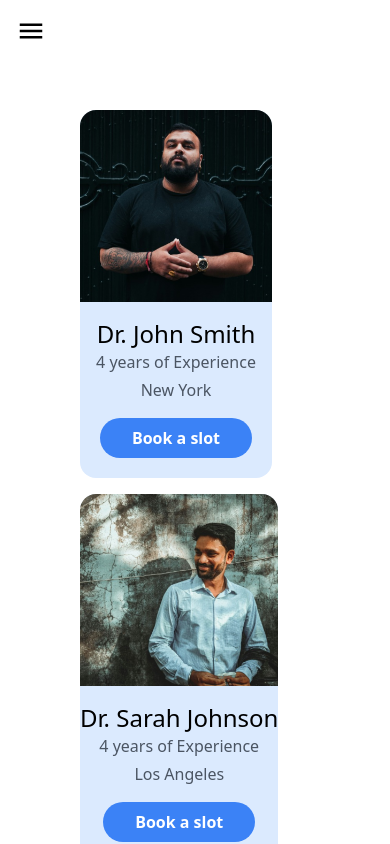
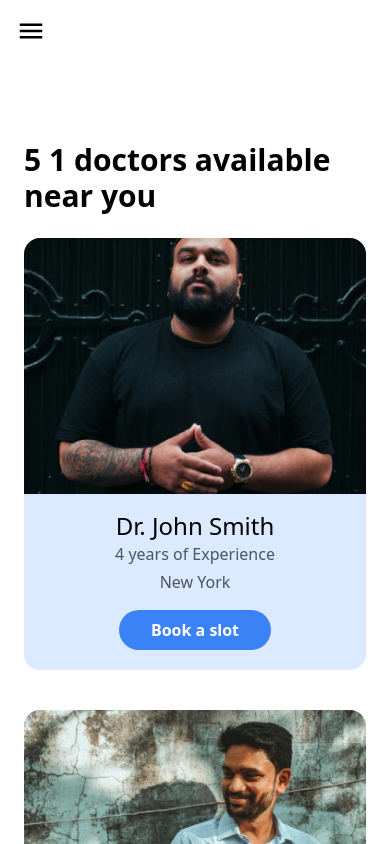
Before and after one commit to YugendarM/proppoint-client, a React (Create React App) app: page /book_appointment/1/doctors in a window 390 px wide. Shown: the top 844 px of the page. Built offline with nearby package versions, Linux system fonts and the light colour scheme; a web font is replaced by a local one.

Commit message:
Update - made DoctorsList page responsive

```diff
--- a/src/components/Appointment/DoctorList.js
+++ b/src/components/Appointment/DoctorList.js
@@ -6,8 +6,7 @@ import ProfileImgTwo from "../../assets/Images/ProfileImg2.png"
 import ProfileImgThree from "../../assets/Images/ProfileImg3.png"
 import ProfileImgFour from "../../assets/Images/ProfileImg4.png"
 import ProfileImgFive from "../../assets/Images/ProfileImg5.png"
-import DoctorImg from "../../assets/Images/ProfileImg4.png"
-import BookAppointmentNavbar from '../Navbar/BookAppointmentNavbar';
+import DoctorCard from '../Cards/DoctorCard';
 
 function DoctorList() {
 
@@ -108,47 +107,28 @@ function DoctorList() {
       window.location.href = `${docName}/time_slots`;
     }
 
+    const param = useParams();
+    console.log({param});
 
 
 
     return (
-      <div>
-      <div className="container mx-auto px-4">
-
-        <main className="mt-12">
-          <section className="flex flex-wrap items-center justify-center ">
-            <div className="w-full md:w-full px-16">
-              <div className="flex justify-center gap-4 ">
-                <div className="  rounded-2xl flex flex-wrap gap-4 ">
-                {doctorsList.map((doctor) => (
-                  <div className='bg-blue-100 flex flex-col items-center justify-center rounded-2xl'>
-                    <img
-                    src={doctor.image}
-                    alt="Jane Doe"
-                    className="w-full h-48 object-cover rounded-tr-2xl rounded-tl-2xl mb-4"
-                  />
 
 
-                      <span className="flex items-center flex-col">
-                        <h3 className="text-2xl font-medium">{doctor.name}</h3>
-                        <p className="text-gray-600 mb-1">{doctor.yearOfExperience} years of Experience</p>
-                        <p className="text-gray-600">{doctor.location}</p>
-                        <button onClick={() => {handleClick(doctor.id, doctor.name)}} className="bg-blue-500 hover:bg-blue-700 hover:bg-blue-100 mt-4 mb-5 text-white font-bold py-2 px-8 rounded-3xl">
-                        Book a slot
-
-                      </button>
-                    </span>
-                  </div>
-                    ))}
-
-                  </div>
-               </div>
-            </div>
-
-          </section>
-        </main>
-      </div>
-      </div>
+      <React.Fragment>
+        <div className='container mx-auto flex flex-col justify-center my-20 px-6 md:px-6 lg:px-52 gap-6'>
+          <div>
+            <h1 className='font-semibold text-3xl'>{doctorsList.length} {param.specializationType} doctors available near you</h1>
+          </div>
+          <div className='flex flex-wrap gap-10'>
+              {
+                doctorsList.map((doctor) => (
+                  <DoctorCard {...doctor} handleClick={handleClick}/>
+                ))
+              }
+          </div>
+        </div>
+      </React.Fragment>
   );
 }
 
--- a/src/components/Appointment/DoctorSpecialization.js
+++ b/src/components/Appointment/DoctorSpecialization.js
@@ -89,7 +89,7 @@ const DoctorSpecialization = () => {
   return (
     <React.Fragment>
       {/* <h1 className="text-3xl font-semibold">Book your Appointments...</h1> */}
-      <div className=" flex justify-center items-center md:h-[85vh] py-4">
+      <div className=" flex justify-center items-center md:h-[85vh] py-4 lg:px-64">
         <div className="w-2/5 hidden lg:flex justify-center  ">
           <img className="" src={doctor} style={{ width: "150px" }} />
         </div>
--- /dev/null
+++ b/src/components/Cards/DoctorCard.js
@@ -0,0 +1,26 @@
+import React from 'react'
+
+const DoctorCard = ({ handleClick , ...doctor } ) => {
+  return (
+    <div className='bg-blue-100 w-full md:w-[47%] lg:w-[30%] flex flex-col items-center justify-center rounded-2xl'>
+                    <img
+                    src={doctor.image}
+                    alt={doctor.name}
+                    className="w-full h-64 object-cover rounded-tr-2xl rounded-tl-2xl mb-4"
+                  />
+
+
+                      <span className="flex items-center flex-col">
+                        <h3 className="text-2xl font-medium">{doctor.name}</h3>
+                        <p className="text-gray-600 mb-1">{doctor.yearOfExperience} years of Experience</p>
+                        <p className="text-gray-600">{doctor.location}</p>
+                        <button onClick={() => {handleClick(doctor.id, doctor.name)}} className="bg-blue-500 hover:bg-blue-700 mt-4 mb-5 text-white font-bold py-2 px-8 rounded-3xl">
+                        Book a slot
+
+                      </button>
+                    </span>
+                  </div>
+  )
+}
+
+export default DoctorCard
```
Also changed, not shown: src/App.js (+0 -22 lines).
